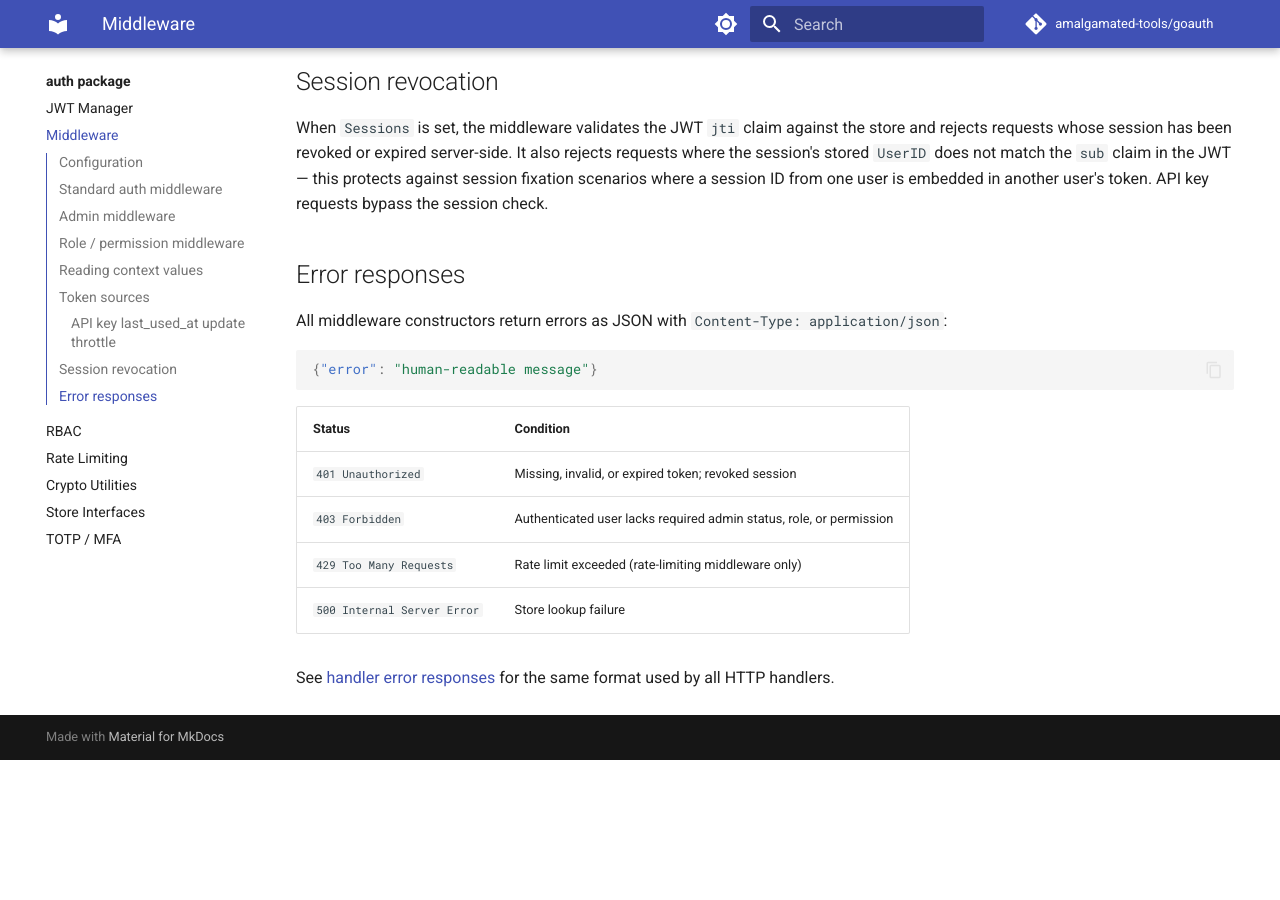
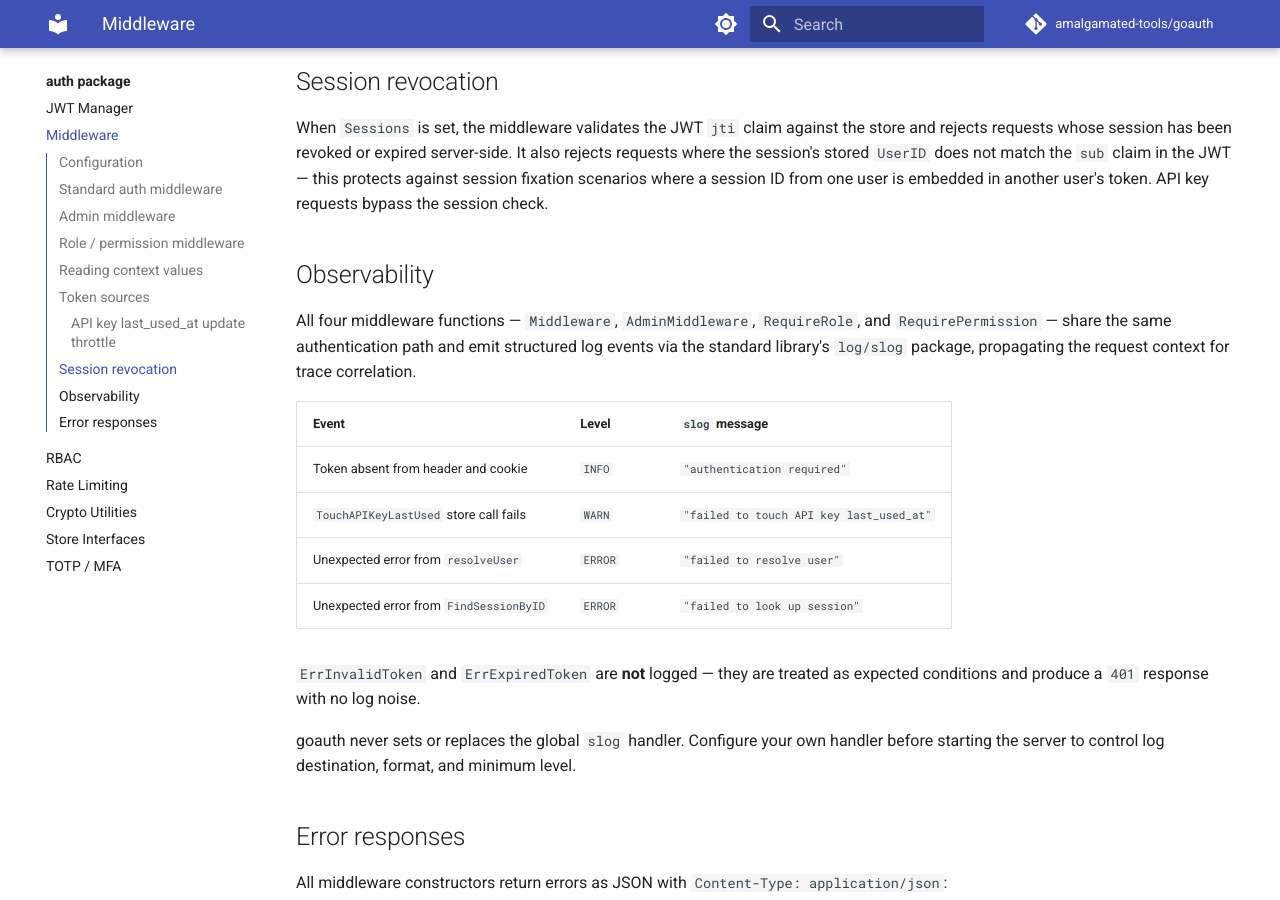
Before and after one commit to amalgamated-tools/goauth, an MkDocs documentation site: the page built from docs/auth/middleware.md, in a window 1280 px wide and 900 px high, scrolled down 2263 px. Built offline with MkDocs 1.6.1 and Material for MkDocs 9.7.7, drawn with Linux system fonts in a browser that asks for light colours; comment, search, counter and statistics services are not loaded; before the commit the page ends 3023 px from its top, so only the background shows below that.

Commit message:
docs: add middleware observability section and improve maintenance behaviour docs
- docs/auth/middleware.md: add Observability section documenting the
  structured slog events emitted by all four middleware constructors
  (Middleware, AdminMiddleware, RequireRole, RequirePermission), including
  the event table, note that ErrInvalidToken/ErrExpiredToken are not
  logged, and the reminder that goauth never replaces the global slog handler
- docs/maintenance.md: expand the Behaviour bullet list to document that
  cleaner errors are logged at ERROR level (not just panics), include the
  cleaner_name / error field names, note the slog logger is captured at
  StartCleanup call time, and clarify that neither errors nor panics stop
  other cleaners

Both additions bring the dedicated docs pages into parity with the
equivalent content already present in the top-level README.

Co-authored-by: Copilot <223556219+Copilot@users.noreply.github.com>

```diff
--- a/docs/auth/middleware.md
+++ b/docs/auth/middleware.md
@@ -93,6 +93,21 @@ If your application requires precise `last_used_at` timestamps, implement `Touch
 
 When `Sessions` is set, the middleware validates the JWT `jti` claim against the store and rejects requests whose session has been revoked or expired server-side. It also rejects requests where the session's stored `UserID` does not match the `sub` claim in the JWT — this protects against session fixation scenarios where a session ID from one user is embedded in another user's token. API key requests bypass the session check.
 
+## Observability
+
+All four middleware functions — `Middleware`, `AdminMiddleware`, `RequireRole`, and `RequirePermission` — share the same authentication path and emit structured log events via the standard library's `log/slog` package, propagating the request context for trace correlation.
+
+| Event | Level | `slog` message |
+|---|---|---|
+| Token absent from header and cookie | `INFO` | `"authentication required"` |
+| `TouchAPIKeyLastUsed` store call fails | `WARN` | `"failed to touch API key last_used_at"` |
+| Unexpected error from `resolveUser` | `ERROR` | `"failed to resolve user"` |
+| Unexpected error from `FindSessionByID` | `ERROR` | `"failed to look up session"` |
+
+`ErrInvalidToken` and `ErrExpiredToken` are **not** logged — they are treated as expected conditions and produce a `401` response with no log noise.
+
+goauth never sets or replaces the global `slog` handler. Configure your own handler before starting the server to control log destination, format, and minimum level.
+
 ## Error responses
 
 All middleware constructors return errors as JSON with `Content-Type: application/json`:
```
Also changed, not shown: docs/maintenance.md (+3 -1 lines).
